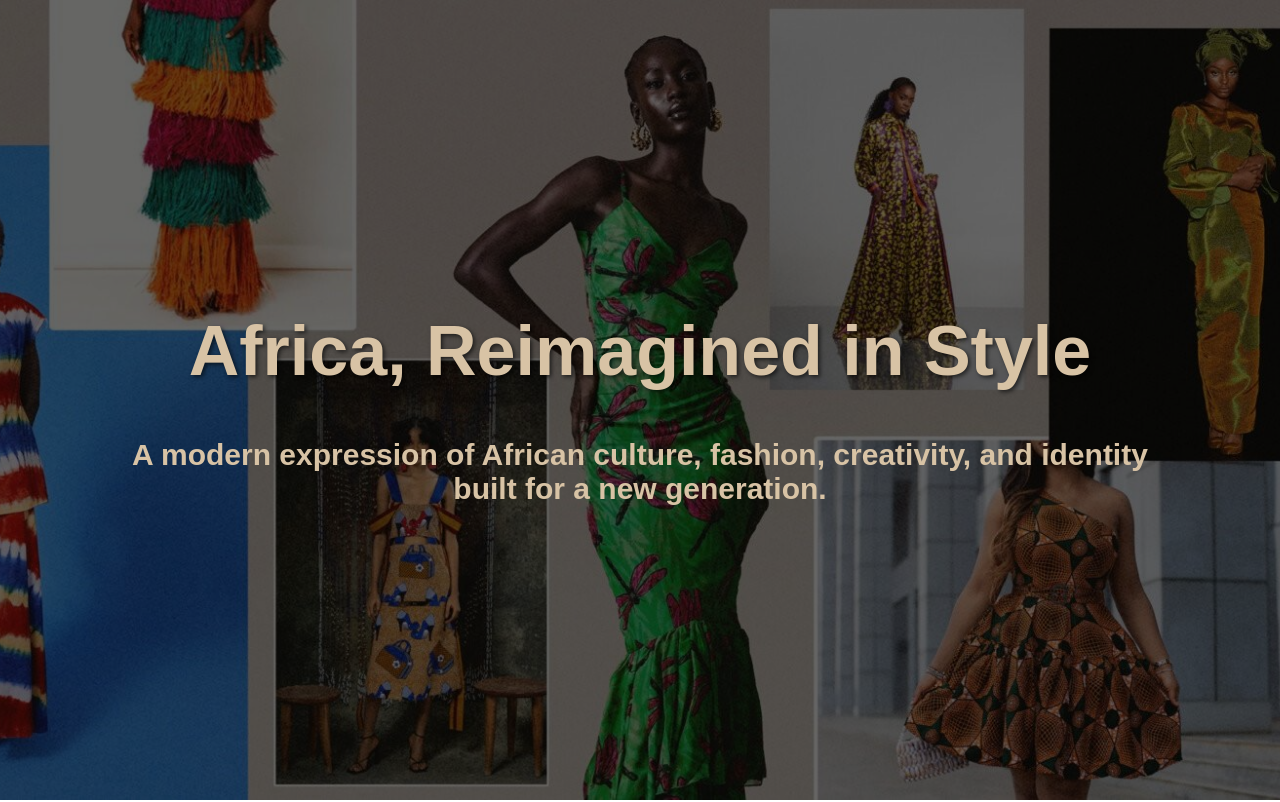
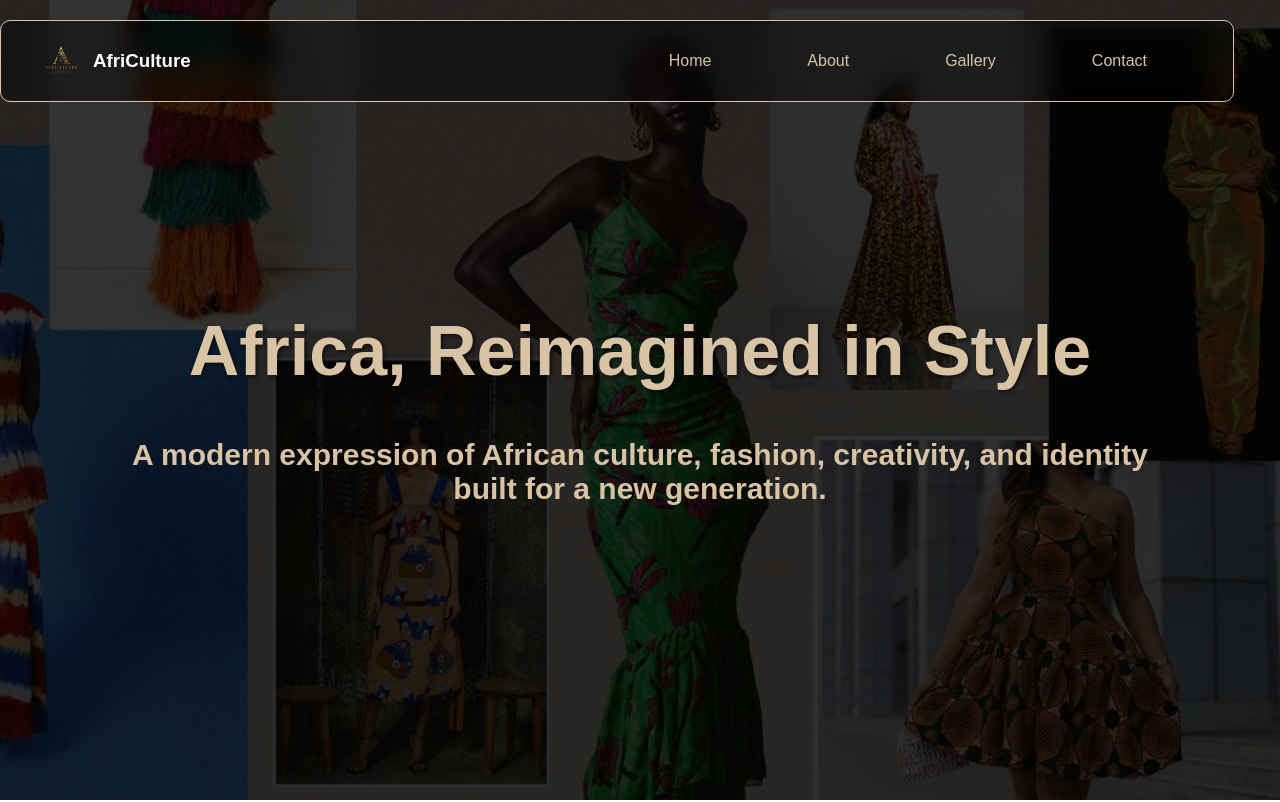
Before and after one commit to Ridello/AfriCulture, a plain HTML site: page index.html in a window 1280 px wide. Shown: the top 802 px of the page. Drawn offline with nearby package versions, Linux system fonts and the light colour scheme; grey boxes are pictures that could not be loaded; a web font is replaced by a local one.

Commit message:
Fixed navbar

```diff
--- a/index.html
+++ b/index.html
@@ -14,6 +14,18 @@
 <body>
     <!---Hero Section--->
     <div class="hero-section">
+        <div class="navbar">
+            <div class="logo">
+            <img src="images/logo.png" alt="AfriCulture Logo">
+            <h3>AfriCulture</h3>
+            </div>
+            <div class="nav-links">
+                <a href="#">Home</a>
+                <a href="#">About</a>
+                <a href="#">Gallery</a>
+                <a href="#">Contact</a>
+            </div>
+        </div>
         <div class="swiper">
             <div class="swiper-wrapper">
                 <!---Image slider--->
@@ -50,17 +62,6 @@
                         <p class="ojuju-heading">Discover the rich diversity of African cultures.</p>
                     </div>
                 </div>
-            </div>
-        </div>
-        <div class="navbar">
-            <div class="logo">
-            <img src="images/logo.png" alt="AfriCulture Logo">
-            </div>
-            <div class="nav-links">
-                <a href="#">Home</a>
-                <a href="#">About</a>
-                <a href="#">Gallery</a>
-                <a href="#">Contact</a>
             </div>
         </div>
     </div>
--- a/style.css
+++ b/style.css
@@ -12,6 +12,9 @@ body {
 }
 
 /* Hero Section */
+.hero-section{
+    justify-content: center;
+}
 .swiper {
     height: 100vh;
 }
@@ -40,7 +43,7 @@ body {
     left: 0;
     width: 100%;
     height: 100%;
-    background-color: rgba(0, 0, 0, 0.6);
+    background-color: rgba(0, 0, 0, 0.8);
     z-index: 1;
 }
 
@@ -61,6 +64,45 @@ p{
 }
 
 .navbar {
-    height: 10px;
-    margin: 20px;
+    position: absolute;
+    top: 20px;
+    width: 90%;
+    z-index: 10;
+    color: white;
+    display: flex;
+    justify-content: space-between;
+    justify-self: center;
+    align-items: center;
+    padding: 20px 40px;
+    background-color: rgba(0, 0, 0, 0.4);
+    backdrop-filter: blur(12px);
+    -webkit-backdrop-filter: blur(12px);
+    border: #D8C3A5 1px solid;
+    border-radius: 10px;
 }
+.logo {
+  display: flex !important;
+  align-items: center !important;
+  gap: 12px !important;
+}
+
+.logo img {
+  width: 40px !important;
+  height: auto !important;
+
+}
+
+.logo h3 {
+  display: block !important;
+  visibility: visible !important;
+  margin: 0 !important;
+  font-family: "Ojuju", sans-serif !important;
+}
+
+.nav-links a {
+    color: #D8C3A5;
+    text-decoration: none;
+    margin: 30px;
+    font-family: "Ojuju", sans-serif;
+    padding: 2vh;
+}
```
